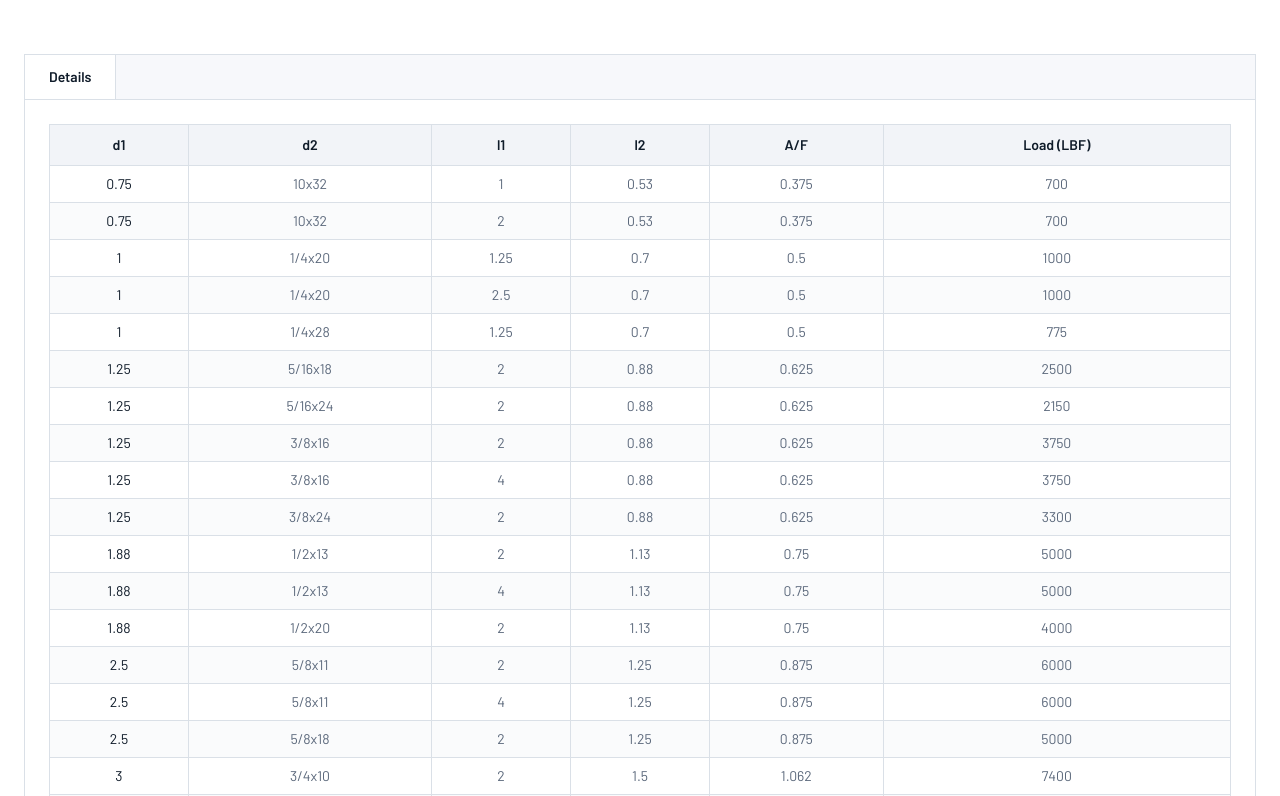
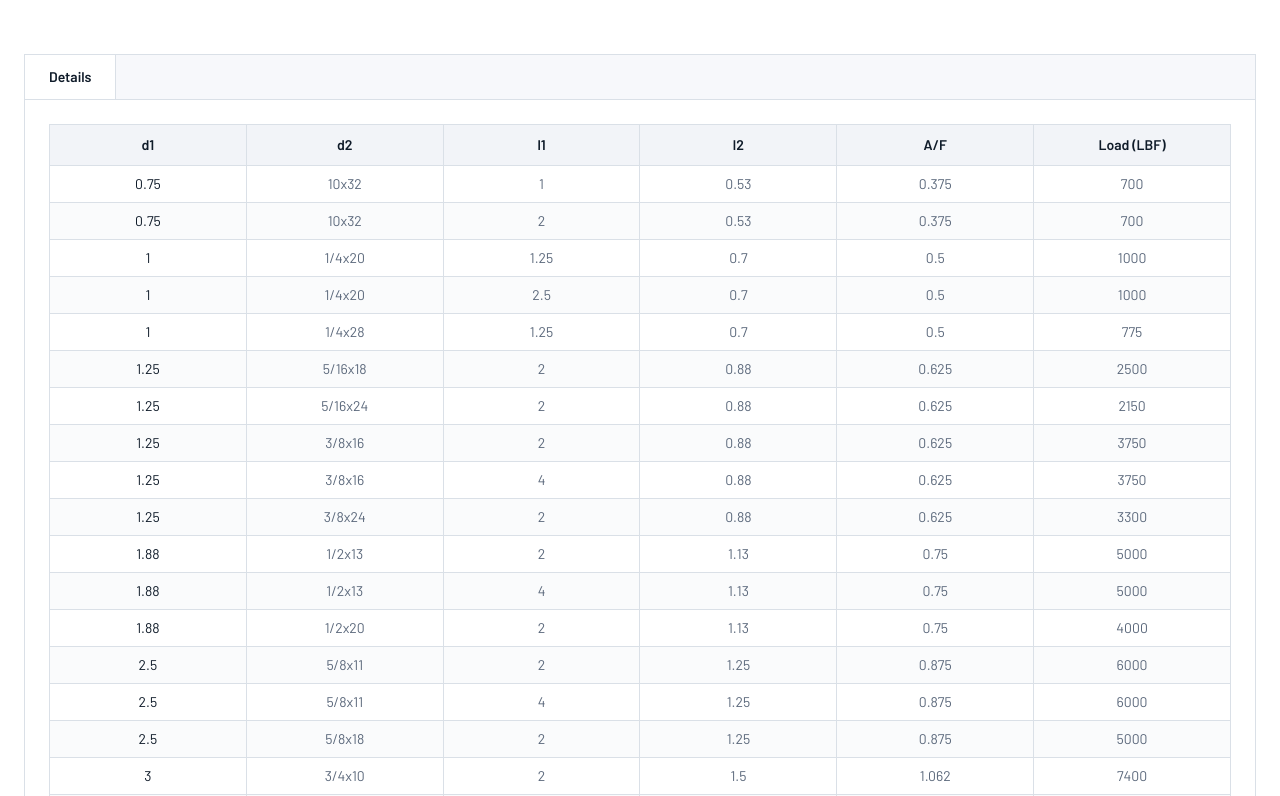
Before and after one commit to volcanolee4/Website, a React (Vite) app in the folder apps/web/: page /Website/products/1100 in a window 1280 px wide. Shown: the part 1184-1980 px from the top of the page. Built offline with nearby package versions, Linux system fonts and the light colour scheme; the HTML template or start-up script is replaced by a standard one; a web font is replaced by a local one.

Commit message:
前端表格：列宽改为均匀分布，超长自动换行（总宽不变）

```diff
--- a/apps/web/src/pages/ProductDetailPage.jsx
+++ b/apps/web/src/pages/ProductDetailPage.jsx
@@ -25,28 +25,6 @@ function pushRecent(id) {
 	} catch {
 		/* ignore */
 	}
-}
-
-function computeColWidths(table) {
-	const headers = table?.headers;
-	if (!headers?.length) return null;
-	const n = headers.length;
-	const lens = new Array(n).fill(0);
-	headers.forEach((h, i) => {
-		if (h == null) return;
-		const t = typeof h === 'object' && h !== null ? (h.text ?? '') : String(h ?? '');
-		lens[i] = Math.max(lens[i], t.length);
-	});
-	(table.rows || []).forEach((row) => {
-		(row || []).forEach((cell, i) => {
-			if (cell == null || i >= n) return;
-			const t = typeof cell === 'object' && cell !== null ? (cell.text ?? '') : String(cell ?? '');
-			lens[i] = Math.max(lens[i], t.length);
-		});
-	});
-	const total = lens.reduce((a, l) => a + Math.max(l, 1), 0);
-	if (!total) return null;
-	return lens.map((l) => (Math.max(l, 1) / total) * 100);
 }
 
 export default function ProductDetailPage() {
@@ -85,7 +63,6 @@ export default function ProductDetailPage() {
 
 	const summaryLines = (detail?.summary || product.spec).split('\n');
 	const table = detail?.table;
-	const colWidths = computeColWidths(table);
 	const notes = detail?.notes;
 
 	// —— 结构化数据（JSON-LD）：产品 + 面包屑，帮助搜索引擎和 AI 理解页面 ——
@@ -255,13 +232,6 @@ export default function ProductDetailPage() {
 						<div className="overflow-x-auto p-4 md:p-6">
 							{table && (
 								<table className="w-full min-w-[520px] border-collapse text-sm table-fixed">
-									{colWidths && (
-										<colgroup>
-											{table.headers.map((_, i) => (
-												<col key={i} style={{ width: `${colWidths[i]}%` }} />
-											))}
-										</colgroup>
-									)}
 									<thead>
 										<tr className="bg-secondary">
 											{table.headers.map((h, i) => {
--- a/apps/web/src/pages/ProductsPage.jsx
+++ b/apps/web/src/pages/ProductsPage.jsx
@@ -139,28 +139,6 @@ export default function ProductsPage() {
 	);
 }
 
-function computeColWidths(table) {
-	const headers = table?.headers;
-	if (!headers?.length) return null;
-	const n = headers.length;
-	const lens = new Array(n).fill(0);
-	headers.forEach((h, i) => {
-		if (h == null) return;
-		const t = typeof h === 'object' && h !== null ? (h.text ?? '') : String(h ?? '');
-		lens[i] = Math.max(lens[i], t.length);
-	});
-	(table.rows || []).forEach((row) => {
-		(row || []).forEach((cell, i) => {
-			if (cell == null || i >= n) return;
-			const t = typeof cell === 'object' && cell !== null ? (cell.text ?? '') : String(cell ?? '');
-			lens[i] = Math.max(lens[i], t.length);
-		});
-	});
-	const total = lens.reduce((a, l) => a + Math.max(l, 1), 0);
-	if (!total) return null;
-	return lens.map((l) => (Math.max(l, 1) / total) * 100);
-}
-
 function CustomDetail() {
 	const product = PRODUCTS.find((p) => p.id === 'custom');
 	const detail = getProductDetail('custom');
@@ -170,7 +148,6 @@ function CustomDetail() {
 	const nextImg = () => setActive((i) => (i + 1) % gallery.length);
 	const summaryLines = (detail?.summary || product?.spec || '').split('\n');
 	const table = detail?.table;
-	const colWidths = computeColWidths(table);
 	const notes = detail?.notes;
 
 	return (
@@ -259,13 +236,6 @@ function CustomDetail() {
 				<div className="overflow-x-auto p-4 md:p-6">
 					{table && (
 						<table className="w-full min-w-[520px] border-collapse text-sm table-fixed">
-							{colWidths && (
-								<colgroup>
-									{table.headers.map((_, i) => (
-										<col key={i} style={{ width: `${colWidths[i]}%` }} />
-									))}
-								</colgroup>
-							)}
 							<thead>
 								<tr className="bg-secondary">
 									{table.headers.map((h) => (
```
